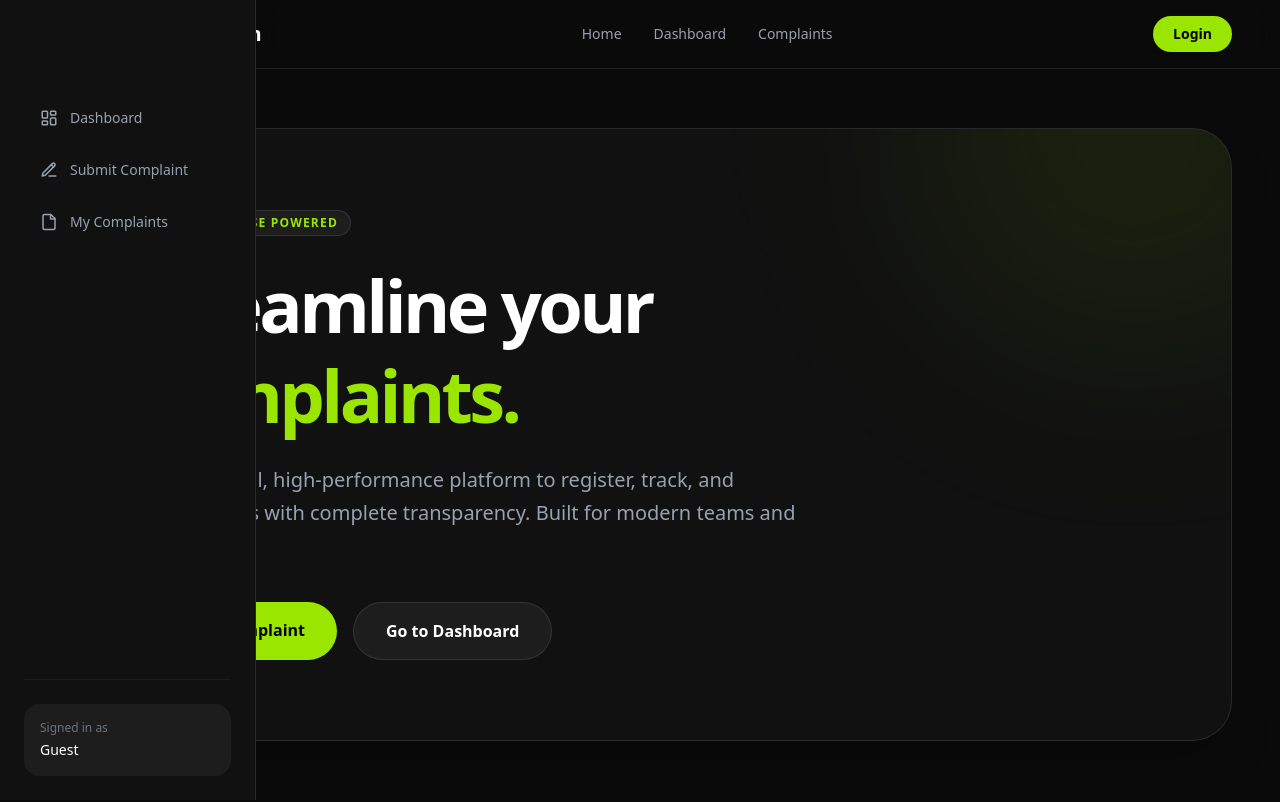
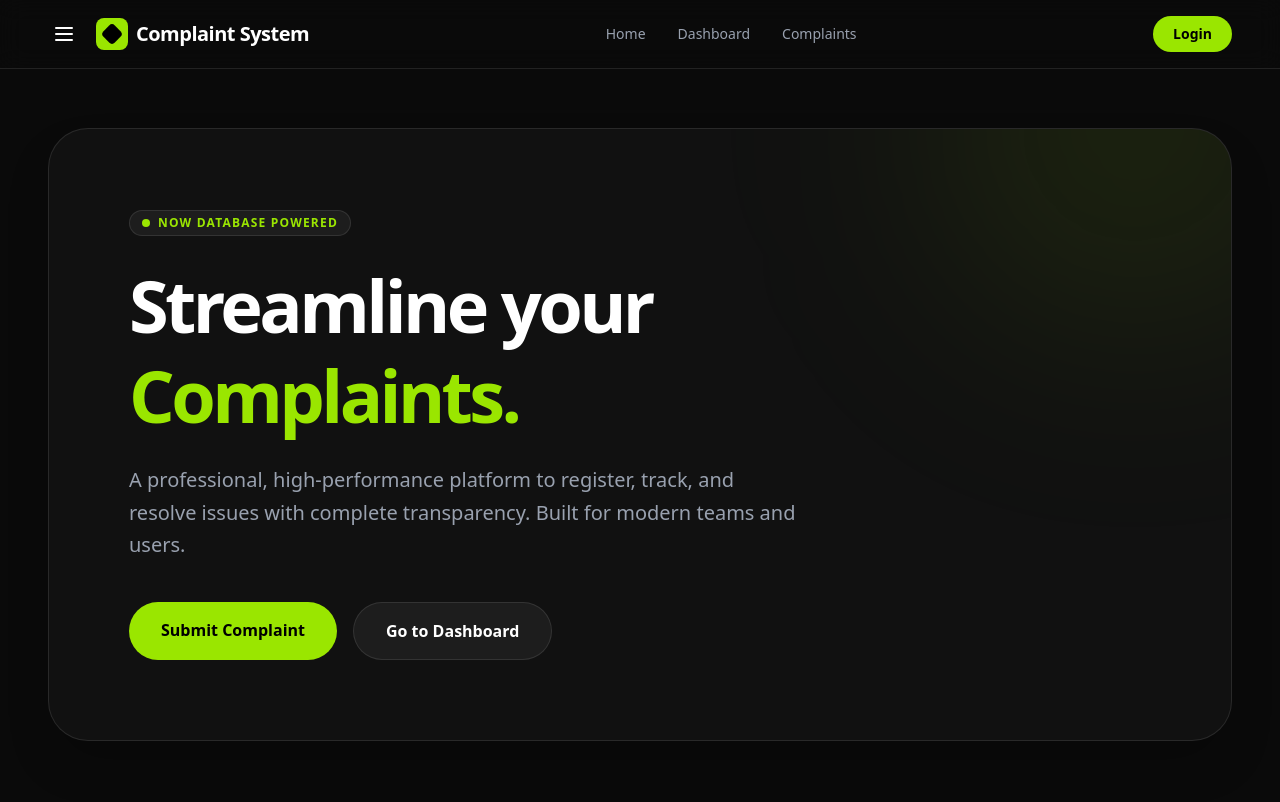
Before and after one commit to lUCIFER94008/complaint-system, a Next.js app: page / in a window 1280 px wide. Shown: the top 802 px of the page. Built offline with nearby package versions, Linux system fonts and the light colour scheme.

Commit message:
Hide sidebar by default on laptop/desktop (hamburger toggle only)

```diff
--- a/src/components/Layout.tsx
+++ b/src/components/Layout.tsx
@@ -31,7 +31,7 @@ export default function Layout({ children }: { children: React.ReactNode }) {
           auth={auth}
         />
 
-        <main className="flex-1 w-full max-w-7xl mx-auto px-4 md:px-8 lg:px-12 py-8 transition-all duration-300 md:pl-72">
+        <main className="flex-1 w-full max-w-7xl mx-auto px-4 md:px-8 lg:px-12 py-8 transition-all duration-300">
           {children}
         </main>
       </div>
--- a/src/components/Navbar.tsx
+++ b/src/components/Navbar.tsx
@@ -37,7 +37,7 @@ export default function Navbar({ onToggleSidebar }: { onToggleSidebar: () => voi
           {/* Hamburger (Mobile) */}
           <button
             onClick={onToggleSidebar}
-            className="md:hidden text-white p-1 hover:bg-white/10 rounded-lg transition"
+            className="text-white p-1 hover:bg-white/10 rounded-lg transition"
           >
             <svg xmlns="http://www.w3.org/2000/svg" width="24" height="24" viewBox="0 0 24 24" fill="none" stroke="currentColor" strokeWidth="2" strokeLinecap="round" strokeLinejoin="round"><line x1="4" x2="20" y1="12" y2="12"/><line x1="4" x2="20" y1="6" y2="6"/><line x1="4" x2="20" y1="18" y2="18"/></svg>
           </button>
--- a/src/components/Sidebar.tsx
+++ b/src/components/Sidebar.tsx
@@ -26,21 +26,21 @@ export default function Sidebar({
 
   return (
     <>
-      {/* Mobile Overlay */}
+      {/* Overlay */}
       {isOpen && (
         <div
-          className="fixed inset-0 z-40 bg-black/60 backdrop-blur-sm md:hidden"
+          className="fixed inset-0 z-40 bg-black/60 backdrop-blur-sm"
           onClick={onClose}
         />
       )}
 
       <aside className={`
         fixed top-0 left-0 bottom-0 z-50 w-64 bg-[#111111] border-r border-white/10 p-6
-        transition-transform duration-300 ease-in-out md:translate-x-0 md:pt-24
-        ${isOpen ? 'translate-x-0' : '-translate-x-full md:translate-x-0'}
+        transition-transform duration-300 ease-in-out
+        ${isOpen ? 'translate-x-0' : '-translate-x-full'}
       `}>
         <div className="flex flex-col h-full">
-          <div className="md:hidden mb-8">
+          <div className="mb-8">
              <Link href="/" className="text-xl font-bold text-white flex items-center gap-2">
               <div className="w-8 h-8 bg-lime-400 rounded-lg flex items-center justify-center">
                 <div className="w-4 h-4 bg-black rounded-sm rotate-45" />
```
